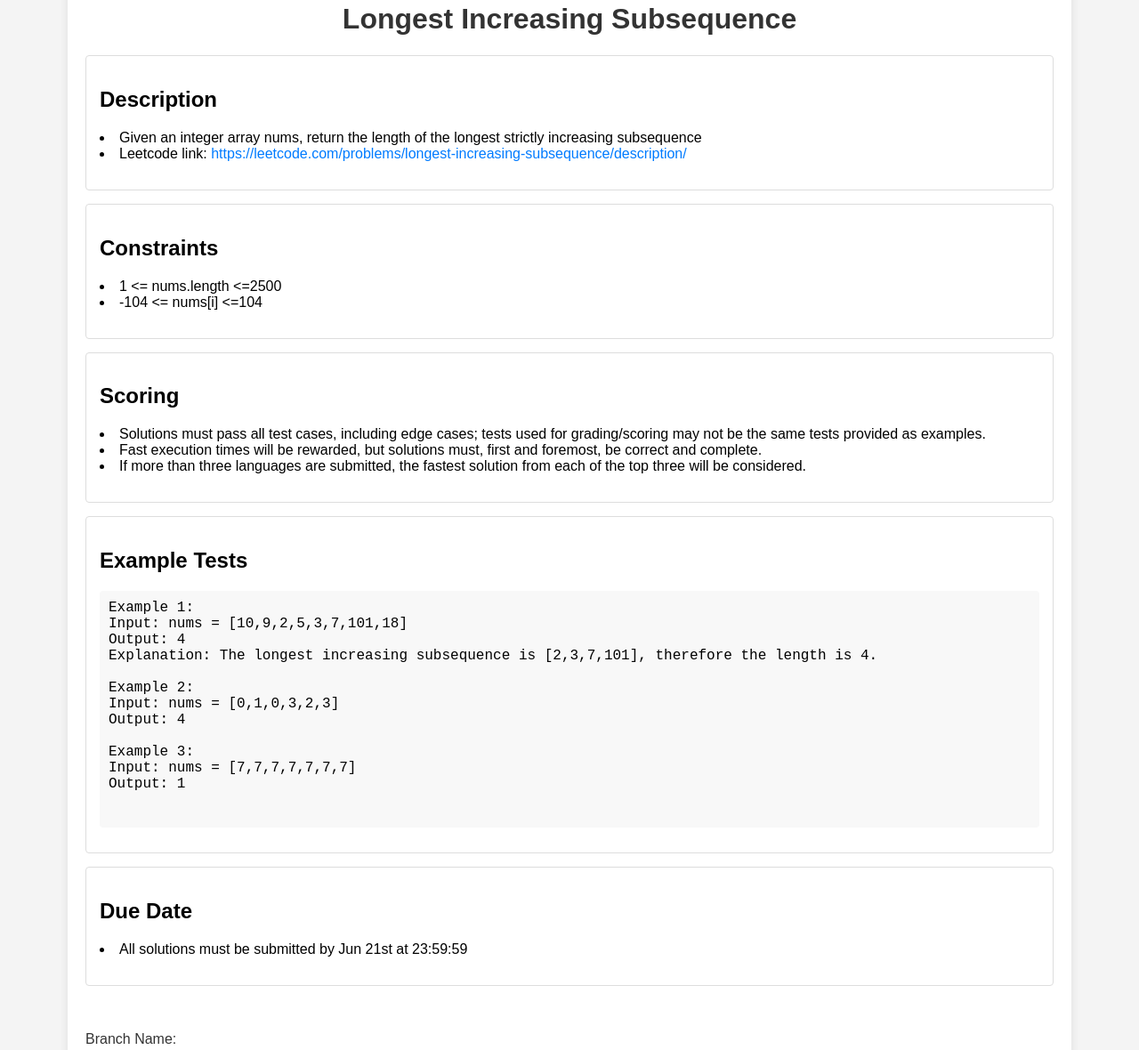
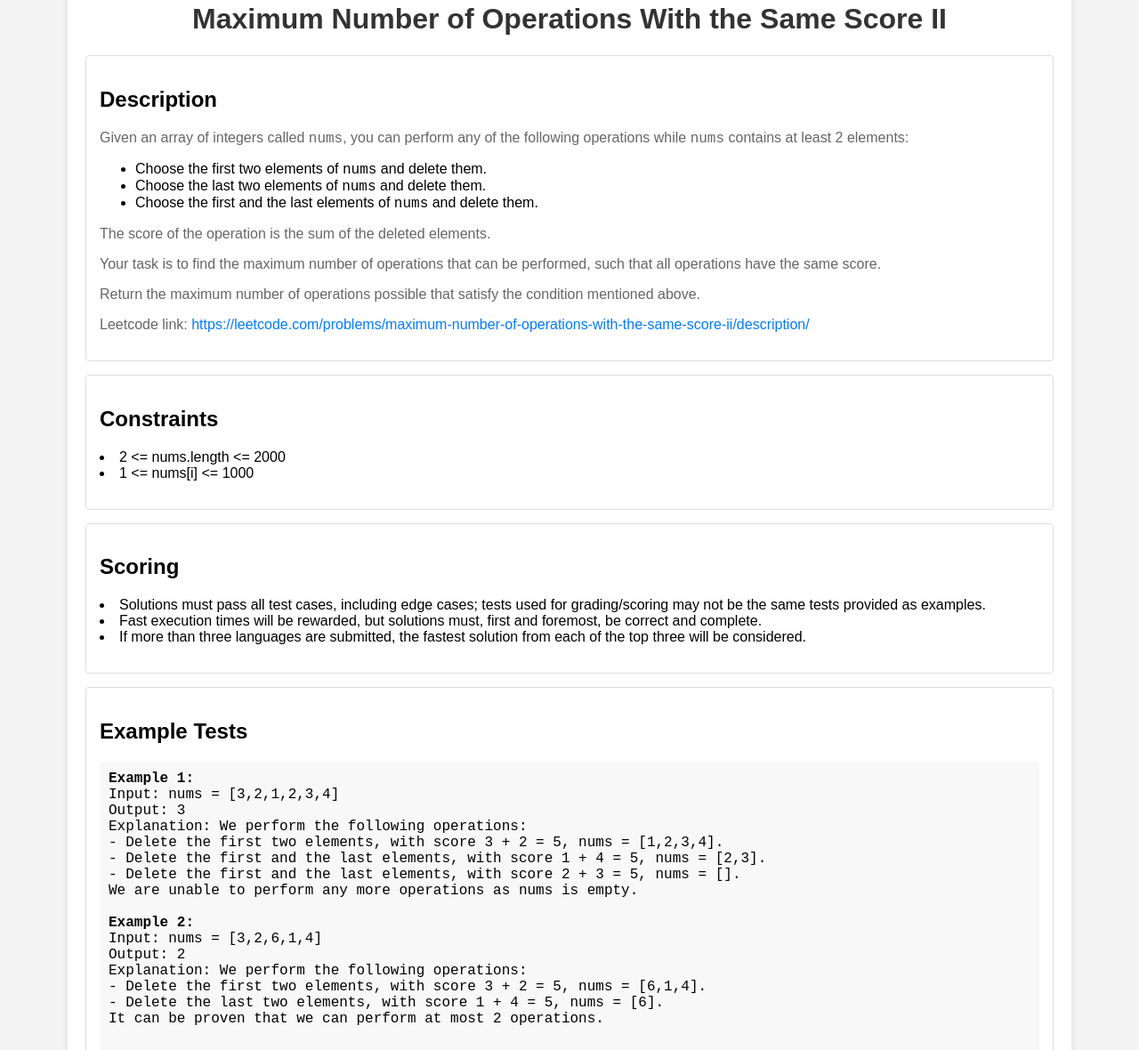
Before and after one commit to VC-CodeLabs/vc_code_labs_ui, a plain HTML site: page frontend/index.html in a window 1280 px wide. Shown: the part 88-1268 px from the top of the page at 89% size. Drawn offline with Linux system fonts and the light colour scheme.

Commit message:
Max Num Ops Code Labs update

```diff
--- a/frontend/index.html
+++ b/frontend/index.html
@@ -8,21 +8,26 @@
 
 <body>
     <div class="container">
-        <h1>Longest Increasing Subsequence</h1>
+        <h1>Maximum Number of Operations With the Same Score II</h1>
         <div class="challenge-block">
             <h2>Description</h2>
-            <p>
-                <li>Given an integer array nums, return the length of the longest strictly increasing subsequence</li>
-                <li>Leetcode link: <a href="https://leetcode.com/problems/longest-increasing-subsequence/description/"
-                        target="_blank">https://leetcode.com/problems/longest-increasing-subsequence/description/</a>
-                </li>
-            </p>
+    <p>Given an array of integers called <code>nums</code>, you can perform any of the following operations while <code>nums</code> contains at least 2 elements:</p>
+    <ul>
+        <li>Choose the first two elements of <code>nums</code> and delete them.</li>
+        <li>Choose the last two elements of <code>nums</code> and delete them.</li>
+        <li>Choose the first and the last elements of <code>nums</code> and delete them.</li>
+    </ul>
+    <p>The score of the operation is the sum of the deleted elements.</p>
+    <p>Your task is to find the maximum number of operations that can be performed, such that all operations have the same score.</p>
+    <p>Return the maximum number of operations possible that satisfy the condition mentioned above.</p>
+<p>Leetcode link: <a href="https://leetcode.com/problems/maximum-number-of-operations-with-the-same-score-ii/description/" target="_blank">https://leetcode.com/problems/maximum-number-of-operations-with-the-same-score-ii/description/</a></p>
+
         </div>
         <div class="challenge-block">
             <h2>Constraints</h2>
             <p>
-                <li>1 <= nums.length <=2500</li>
-                <li>-104 <= nums[i] <=104</li>
+                <li>2 <= nums.length <= 2000</li>
+                <li>1 <= nums[i] <= 1000</li>
             </p>
         </div>
         <div class="challenge-block">
@@ -39,25 +44,30 @@
         <div class="challenge-block">
             <h2>Example Tests</h2>
             <pre>
-<code>Example 1:
-Input: nums = [10,9,2,5,3,7,101,18]
-Output: 4
-Explanation: The longest increasing subsequence is [2,3,7,101], therefore the length is 4.
+<code><b>Example 1:</b>
+Input: nums = [3,2,1,2,3,4]
+Output: 3
+Explanation: We perform the following operations:
+- Delete the first two elements, with score 3 + 2 = 5, nums = [1,2,3,4].
+- Delete the first and the last elements, with score 1 + 4 = 5, nums = [2,3].
+- Delete the first and the last elements, with score 2 + 3 = 5, nums = [].
+We are unable to perform any more operations as nums is empty.
 
-Example 2:
-Input: nums = [0,1,0,3,2,3]
-Output: 4
+<b>Example 2:</b>
+Input: nums = [3,2,6,1,4]
+Output: 2
+Explanation: We perform the following operations:
+- Delete the first two elements, with score 3 + 2 = 5, nums = [6,1,4].
+- Delete the last two elements, with score 1 + 4 = 5, nums = [6].
+It can be proven that we can perform at most 2 operations.
 
-Example 3:
-Input: nums = [7,7,7,7,7,7,7]
-Output: 1
 </code>
             </pre>
         </div>
         <div class="challenge-block">
             <h2>Due Date</h2>
             <p>
-                <li>All solutions must be submitted by Jun 21st at 23:59:59</li>
+                <li>All solutions must be submitted by August 18th at 23:59:59</li>
             </p>
         </div><br><br>
 
@@ -67,8 +77,8 @@ Output: 1
             <label for="email">Email:</label>
             <input type="email" id="email" name="email" required><br>
             <select id="repo" name="repo">
-                <!-- The option value will be set via JavaScript -->
-            </select><br>
+                <option value="max_ops_score">max_ops_score</option>
+            </select><br><br>
             <label for="commitMessage">Commit Message:</label>
             <input id="commitMessage" name="commitMessage" type="text" required><br><br>
             <label for="file">Upload File(s):</label>
@@ -82,14 +92,6 @@ Output: 1
 
     <script>
         document.addEventListener('DOMContentLoaded', () => {
-            const SUBMISSION_REPO_NAME = 'test';
-
-            const repoSelect = document.getElementById('repo');
-            const option = document.createElement('option');
-            option.value = SUBMISSION_REPO_NAME;
-            option.textContent = SUBMISSION_REPO_NAME;
-            repoSelect.appendChild(option);
-
             const nameInput = document.getElementById('name');
             const emailInput = document.getElementById('email');
             const submitButton = document.querySelector('button[type="submit"]');
--- a/frontend/styles.css
+++ b/frontend/styles.css
@@ -20,7 +20,7 @@ h1 {
 }
 
 p {
-    text-align: center;
+    text-align: start;
     color: #666;
 }
 
```
